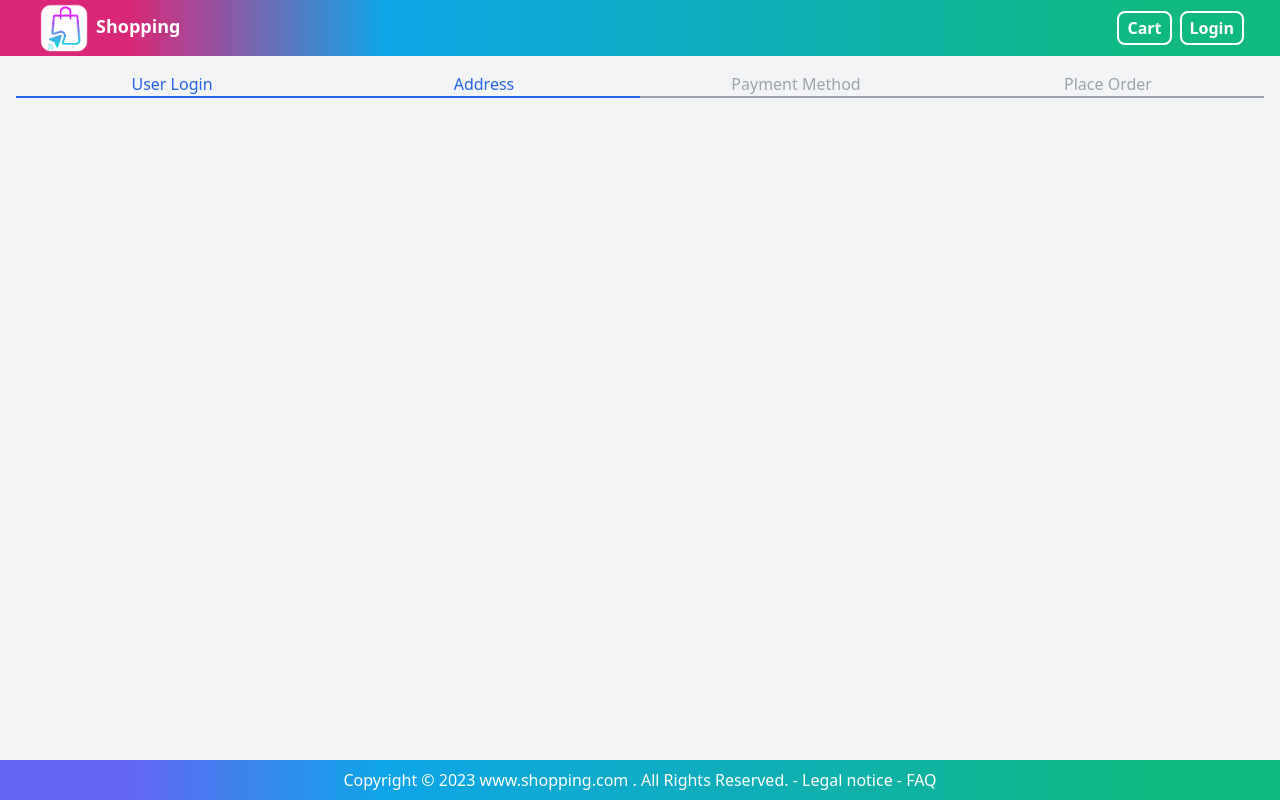
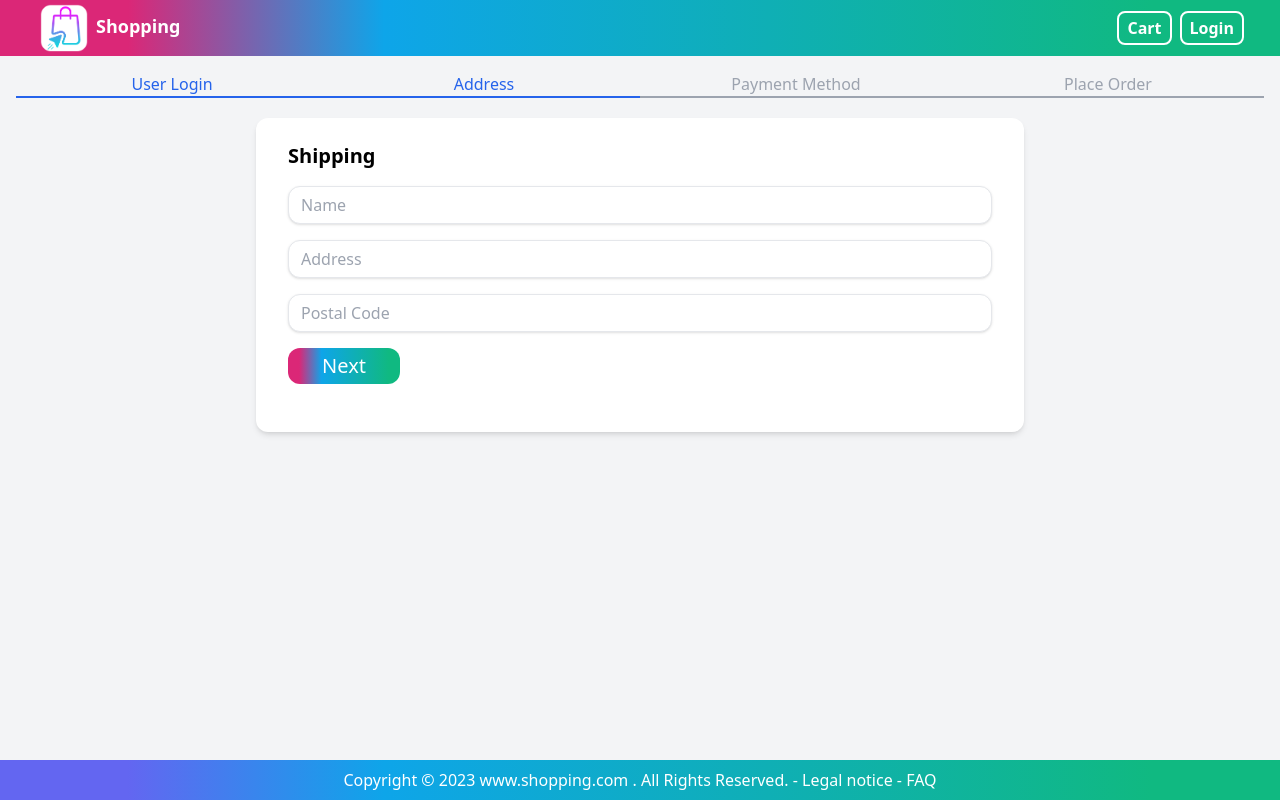
Before and after one commit to Mehranlip/Shopping-NextJs-Express, a Next.js app: page /shipping in a window 1280 px wide. Built offline with nearby package versions, Linux system fonts and the light colour scheme; no server answers.

Commit message:
add shopping form and save state in cookies and useform

```diff
--- a/context/Cart.js
+++ b/context/Cart.js
@@ -5,7 +5,7 @@ import Cookies from "js-cookie";
 export const CartContext = createContext()
 
 const initialState = {
-    cart: Cookies.get("cart") ? JSON.parse(Cookies.get("cart")) : { cartItems: [] }
+    cart: Cookies.get("cart") ? JSON.parse(Cookies.get("cart")) : { cartItems: [], shippingData: {} }
 }
 
 
@@ -30,6 +30,19 @@ function reducer(state, action) {
             return { ...state, cart: { ...state.cart, cartItems } }
         }
 
+        case "SAVE_SHIPPING-DATA":
+            return {
+                ...state,
+                cart: {
+                    ...state.cart,
+                    shippingData: {
+                        ...state.cart.shippingData,
+                        ...action.payload,
+
+                    }
+                }
+            }
+
         default:
             return state
     }
--- a/pages/login.js
+++ b/pages/login.js
@@ -59,7 +59,7 @@ function LoginPage() {
                         <label className="block text-gray-700 text-sm font-bold mb-2" for="username">
                             Email
                         </label>
-                        <input {...register('email', { required: true })} className="shadow appearance-none border rounded w-full py-2 px-3 text-gray-700 leading-tight focus:outline-none focus:shadow-outline" id="email" type="email" placeholder="Email" autoFocus />
+                        <input {...register('email', { required: true })} className="shadow appearance-none border rounded-xl w-full py-2 px-3 text-gray-700 leading-tight focus:outline-none focus:shadow-outline" id="email" type="email" placeholder="Email" autoFocus />
                         {errors.email && (
                             <div className='text-red-500'>Please enter email.</div>
                         )}
@@ -73,7 +73,7 @@ function LoginPage() {
                                 value: 5,
                                 message: "Password mut be at least 5 chars."
                             }
-                        })} className="shadow appearance-none borderrounded w-full py-2 px-3 text-gray-700 mb-3 leading-tight focus:outline-none focus:shadow-outline" id="password" type="password" placeholder="************" />
+                        })} className="shadow appearance-none border rounded-xl w-full py-2 px-3 text-gray-700 mb-3 leading-tight focus:outline-none focus:shadow-outline" id="password" type="password" placeholder="************" />
                         {errors.password && (
                             <div className='text-red-500'>
                                 {errors.password.message}
--- a/pages/shipping.js
+++ b/pages/shipping.js
@@ -1,11 +1,67 @@
-
+import { useRouter } from 'next/router';
 import Layout from './../components/Layout';
 import dynamic from 'next/dynamic'
 import CheckoutWizard from '../components/CheckoutWizard';
+import { useEffect } from 'react';
+import { useContext } from 'react';
+import { CartContext } from '../context/Cart';
+import { useForm } from 'react-hook-form'
+
+
+import Cookies from "js-cookie"
+
+
 
 function Shipping() {
+    const { state, dispatch } = useContext(CartContext)
+    const router = useRouter()
+    const { cart } = state
+    const { shippingData } = cart
+    const { handleSubmit, setValue, register } = useForm()
+
+
+
+    useEffect(() => {
+        setValue('name', shippingData.name)
+        setValue('address', shippingData.address)
+        setValue('postalCode', shippingData.postalCode)
+    }, [setValue, shippingData.name, shippingData.address, shippingData.postalCode])
+    function submitHandler({ name, address, postalCode }) {
+        dispatch({
+            type: "SAVE_SHIPPING-DATA",
+            payload: {
+                name, address, postalCode
+            },
+        })
+        Cookies.set('cart', JSON.stringify({
+            ...cart, shippingData: {
+                name, address, postalCode,
+            },
+        })
+        )
+        router.push("/payment")
+    }
+
+
     return <Layout title="Shipping">
         <CheckoutWizard activeStep={1} />
+        <form className='mx-auto max-w-screen-md bg-white shadow-md rounded-xl px-8 pt-6 pb-8 mb-4' onSubmit={handleSubmit(submitHandler)}>
+            <h2 className='mb-4 text-xl font-semibold'>Shipping</h2>
+            <div className='mb-4'>
+                <input {...register('name')} className='shadow appearance-none border rounded-xl w-full py-2 px-3 text-gray-700 leading-tight focus:outline-none focus:shadow-outline ' id='name' placeholder='Name' autoFocus />
+            </div>
+            <div className='mb-4'>
+                <input {...register('address')} className='shadow appearance-none border rounded-xl w-full py-2 px-3 text-gray-700 leading-tight focus:outline-none focus:shadow-outline ' id='address' placeholder='Address' autoFocus />
+            </div>
+            <div className='mb-4'>
+                <input {...register("postalCode")} className='shadow appearance-none border rounded-xl w-full py-2 px-3 text-gray-700 leading-tight focus:outline-none focus:shadow-outline ' id='postalCode' placeholder='Postal Code' autoFocus />
+            </div>
+            <div className='mb-4'>
+                <button className='px-2 py-1 text-white  text-xl rounded-xl w-28 bg-gradient-to-r  from-pink-600 from-10% via-sky-500 via-30% to-emerald-500 to-90%'>
+                    Next
+                </button>
+            </div>
+        </form>
     </Layout>
 }
 
```
